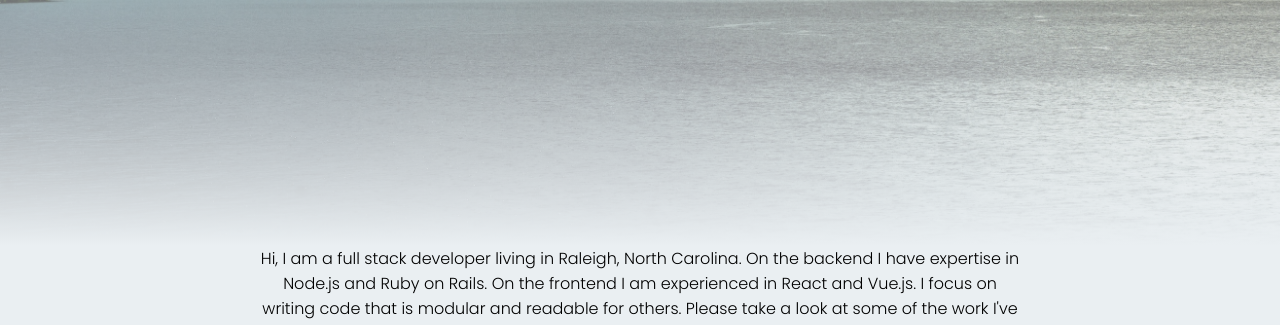
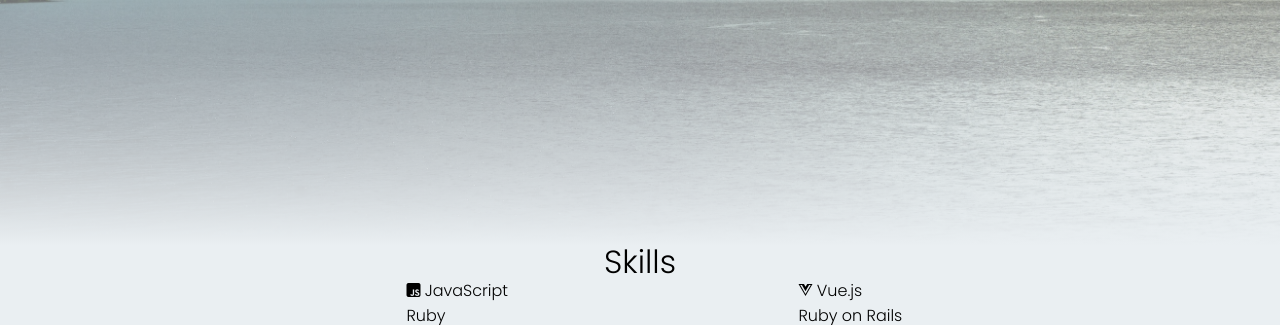
Before and after one commit to 0jordanmiller/portfolio, a plain HTML site: page index.html in a window 1280 px wide. Shown: the part 554-879 px from the top of the page. Drawn offline with Linux system fonts and the light colour scheme.

Commit message:
more CSS changes

```diff
--- a/index.html
+++ b/index.html
@@ -35,7 +35,18 @@
           <span class="subtitle">Full Stack Developer</span>
         </h1>
       </div>
+      <div class="skills">
+        <h2>Skills</h2>
 
+        <ul class="skill-list">
+          <li><i class="fab fa-js-square"></i> JavaScript</li>
+          <li>Ruby</li>
+          <li><i class="fab fa-react"></i> React</li>
+          <li><i class="fab fa-vuejs"></i> Vue.js</li>
+          <li>Ruby on Rails</li>
+          <li><i class="fab fa-node-js"></i> Node.js</li>
+        </ul>
+      </div>
       <div class="summary">
         <h3>
           Hi, I am a full stack developer living in Raleigh, North Carolina. On
@@ -45,7 +56,7 @@
           the work I've done below.
         </h3>
       </div>
-      <div class="title"></div>
+
       <div class="project-area">
         <div class="project">
           <img src="https://via.placeholder.com/450x100" alt="" />
--- a/style.css
+++ b/style.css
@@ -109,3 +109,37 @@ a.live {
   line-height: normal;
   font-weight: 400;
 }
+
+.skills h2 {
+  font-size: 2em;
+  text-align: center;
+  font-family: 'Poppins';
+}
+
+.skills h2 {
+  font-size: 2em;
+  text-align: center;
+  font-family: 'Poppins';
+}
+
+ul.skill-list {
+  column-count: 2;
+}
+
+.skill-list li {
+  text-align: left;
+  padding-left: 40%;
+  font-family: 'Poppins';
+  font-size: 1.0em;
+  line-height: normal;
+}
+
+
+ul.skill-list {
+  max-width: 60%;
+  margin: auto;
+}
+
+.skills {
+  margin-bottom: 50px;
+}
```
